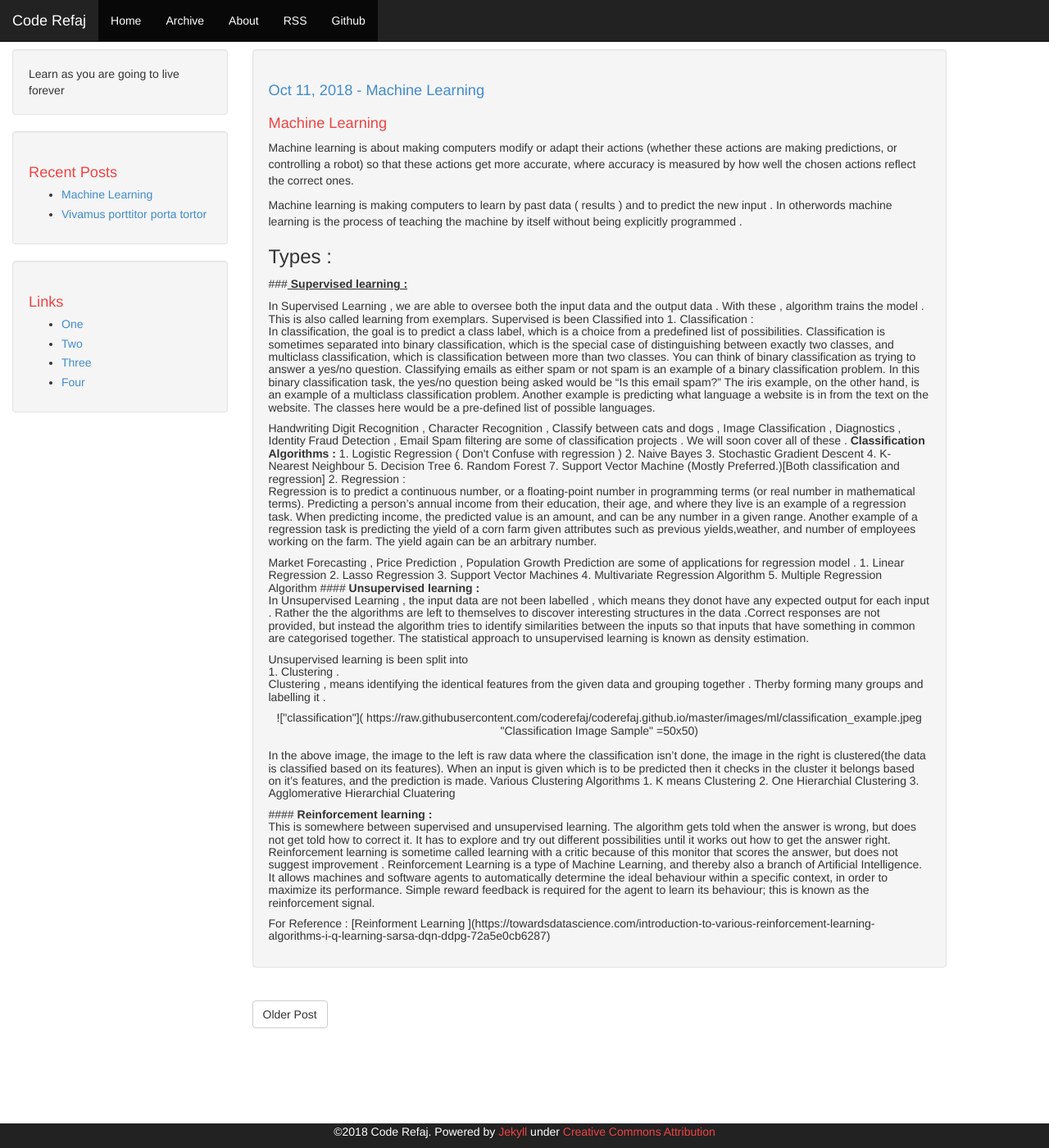
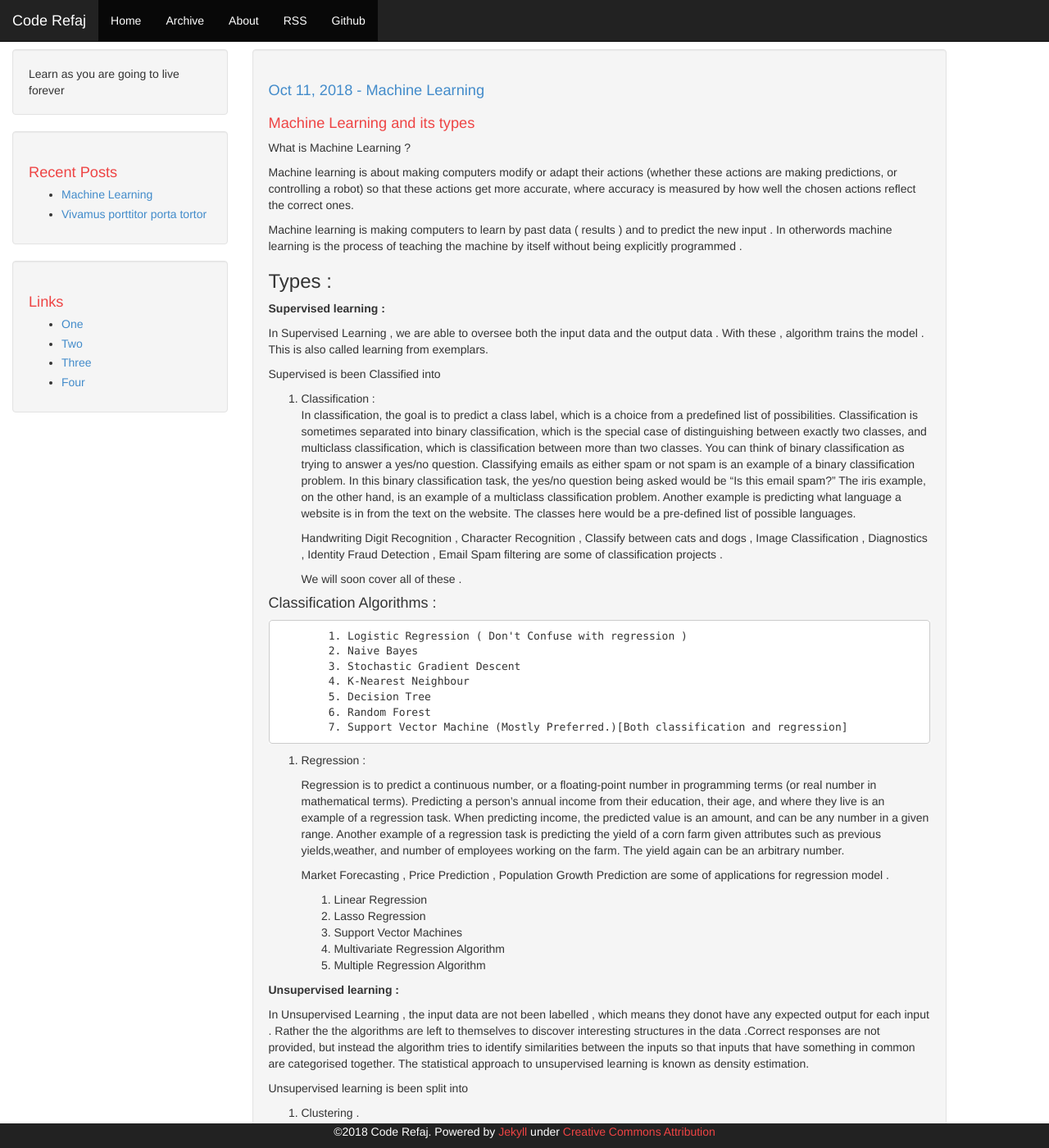
Before and after one commit to coderefaj/coderefaj.github.io, a Jekyll site: the page built from _posts/2018-10-11-Machine-Learning.md, in a window 1280 px wide and 1400 px high. Shown: the whole window at 82% size. Built offline with Jekyll 4.4.1, drawn with Linux system fonts in a browser that asks for light colours; our own code applies the rules of GitHub Pages for plain Markdown files; comment, search, counter and statistics services are not loaded; some of the changed text lies outside the part shown.

Commit message:
Machine Learning Post updated

```diff
--- a/_posts/2018-10-11-Machine-Learning.md
+++ b/_posts/2018-10-11-Machine-Learning.md
@@ -1,4 +1,6 @@
-# Machine Learning
+# Machine Learning and its types
+
+What is Machine Learning ?
 
 Machine learning is about making computers modify or adapt their actions (whether these actions are making predictions, or controlling a robot) so that these actions get more accurate, where accuracy is measured by how well the chosen actions reflect the correct ones.
 
@@ -6,9 +8,8 @@ Machine learning is making computers to learn by past data ( results ) and to pr
 
 ### Types :
 
-###<b><u> Supervised learning : </u></b>
+<b> Supervised learning : </b>
 
-<h5>
 In Supervised Learning , we are able to oversee both the input data and the output data . With these , algorithm trains the model . This is also called learning from exemplars.
 
 Supervised is been Classified into
@@ -24,7 +25,7 @@ Supervised is been Classified into
 
 	We will soon cover all of these .
 
-<b> Classification Algorithms :</b>
+#### Classification Algorithms :
 		1. Logistic Regression ( Don't Confuse with regression )
 		2. Naive Bayes
 		3. Stochastic Gradient Descent
@@ -49,7 +50,7 @@ Supervised is been Classified into
 	5. Multiple Regression Algorithm
 
 
-#### <b> Unsupervised learning :</b>
+<b> Unsupervised learning :</b>
 
 <p>
 In Unsupervised Learning , the input data are not been labelled , which means they donot have any expected output for each input . Rather the the algorithms are left to themselves to discover interesting structures in the data .Correct responses are not provided, but instead the algorithm tries to identify similarities between the inputs so that inputs  that have something in common are categorised together. The statistical approach to unsupervised learning is known as density estimation.</p>
@@ -58,23 +59,23 @@ In Unsupervised Learning , the input data are not been labelled , which means th
 Unsupervised learning is been split into
 <br>
 1.  Clustering .
-		<p> Clustering , means identifying the identical features from the given data and grouping together .
-		Therby forming many groups and labelling it .
 
-<center>
-!["classification"]( https://raw.githubusercontent.com/coderefaj/coderefaj.github.io/master/images/ml/classification_example.jpeg "Classification Image Sample" =50x50)
-</center>
-	<br>
-	In the above image, the image to the left is raw data where the classification isn’t done, the image in the right is clustered(the data is classified based on its features). When an input is given which is to be predicted then it checks in the cluster it belongs based on it’s features, and the prediction is made.
+Clustering , means identifying the identical features from the given data and grouping together .
+Therby forming many groups and labelling it .
+
+![](https://raw.githubusercontent.com/coderefaj/coderefaj.github.io/master/images/ml/classification_example.jpeg)
+
+In the above image, the image to the left is raw data where the classification isn’t done, the image in the right is clustered(the data is classified based on its features). When an input is given which is to be predicted then it checks in the cluster it belongs based on it’s features, and the prediction is made.
 
 Various Clustering Algorithms
-	1. K means Clustering
-	2. One Hierarchial Clustering
-	3. Agglomerative Hierarchial Cluatering
+
+1. K means Clustering
+2. One Hierarchial Clustering
+3. Agglomerative Hierarchial Cluatering
 
 </p>
 
-#### <b>Reinforcement learning :</b>
+<b>Reinforcement learning :</b>
 
 <p>
 This is somewhere between supervised and unsupervised learning. The algorithm gets told when the answer is wrong, but does not get told how to correct it. It has to explore and try out different possibilities until it works out how to get the answer right. Reinforcement learning is sometime called learning with a critic
@@ -84,5 +85,3 @@ Reinforcement Learning is a type of Machine Learning, and thereby also a branch
 </p>
 
 For Reference : [Reinforment Learning ](https://towardsdatascience.com/introduction-to-various-reinforcement-learning-algorithms-i-q-learning-sarsa-dqn-ddpg-72a5e0cb6287)
-
-</h5>
```
